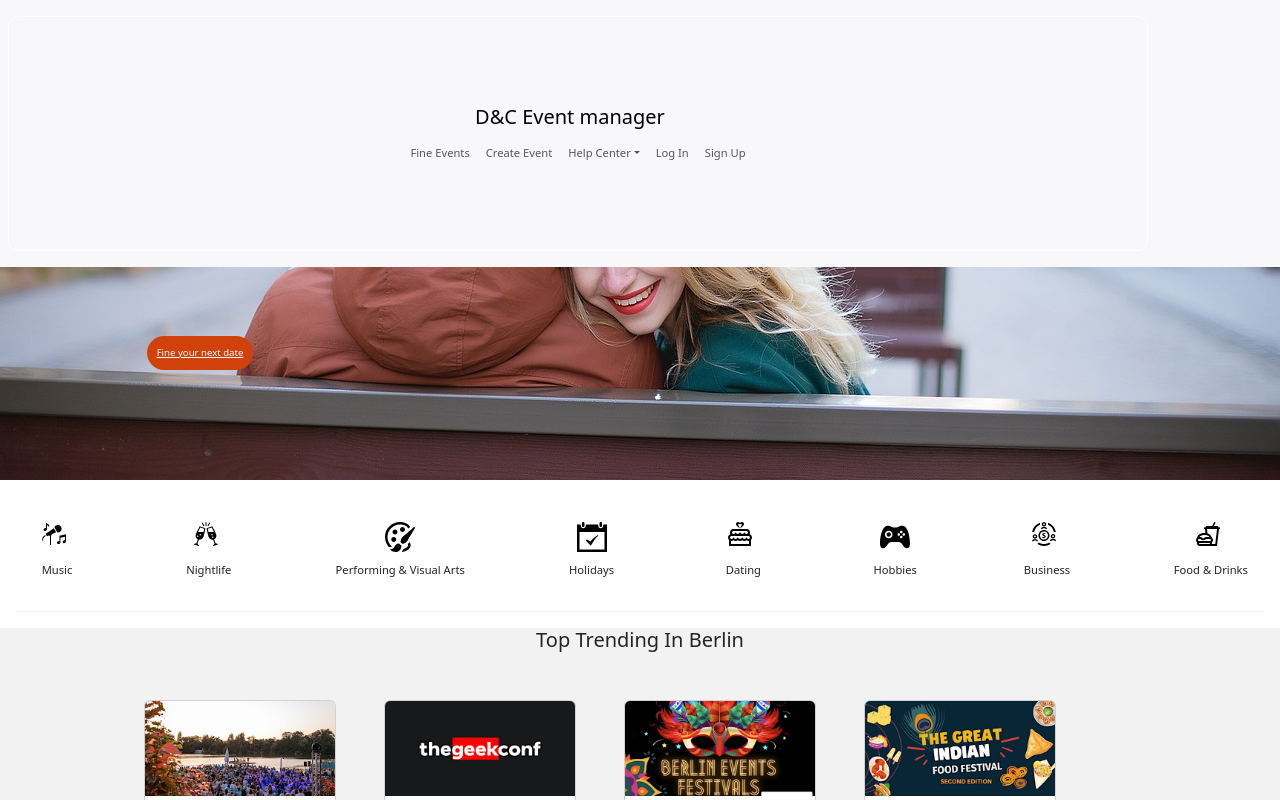
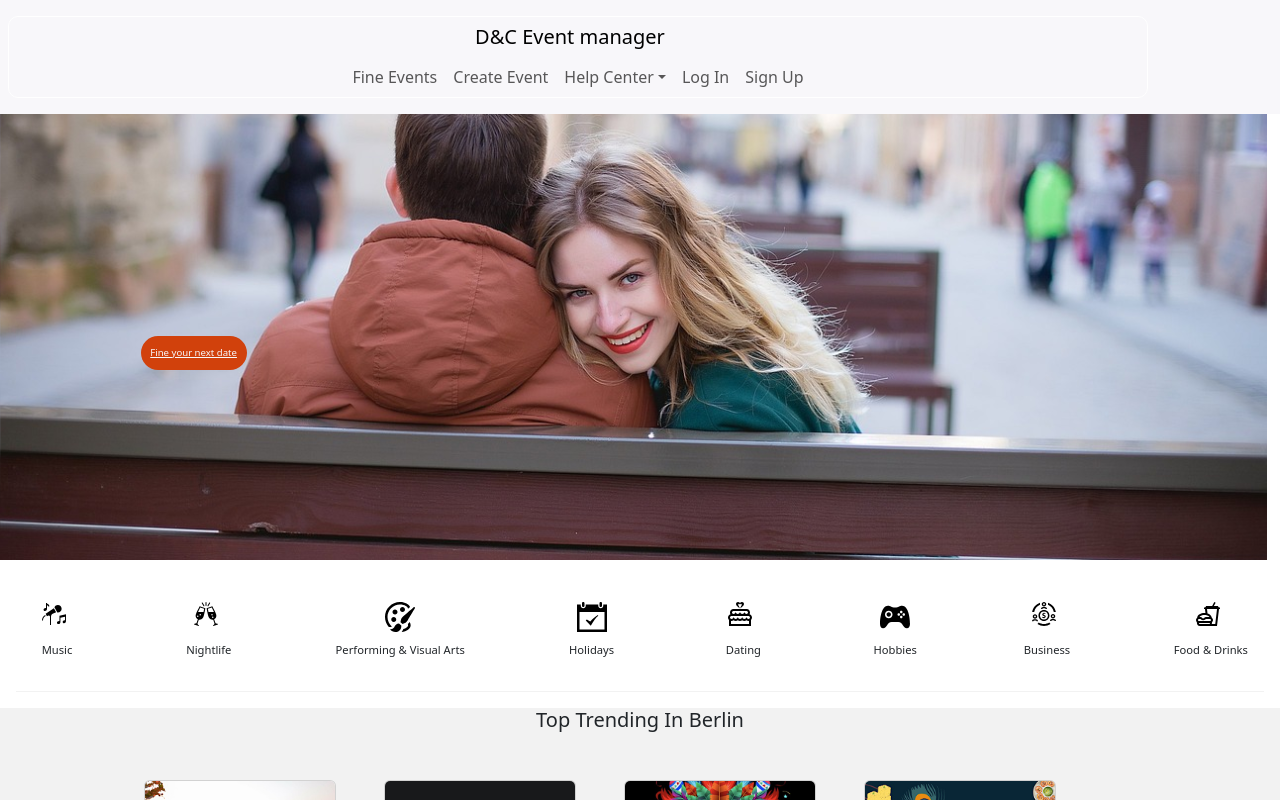
Before and after one commit to JaffDavy/event-management-app, a React (Vite) app: page / in a window 1280 px wide. Shown: the top 800 px of the page. Built offline with nearby package versions, Linux system fonts and the light colour scheme.

Commit message:
full home page

```diff
--- a/package.json
+++ b/package.json
@@ -23,6 +23,7 @@
     "eslint-plugin-react": "^7.34.4",
     "eslint-plugin-react-hooks": "^4.6.2",
     "eslint-plugin-react-refresh": "^0.4.8",
+    "react-router-dom": "^6.25.1",
     "vite": "^5.3.4"
   }
 }
--- a/src/App.css
+++ b/src/App.css
@@ -29,7 +29,7 @@
 
 @media screen and (min-width: 600px) {
   .container {
-    padding: 5rem;
+    /* padding: 5rem; */
     border: 1px solid white;
     border-radius: 10px;
     margin: 0.5rem;
@@ -78,8 +78,8 @@ p {
   background-image: url(./assets/date-2276564_1280.jpg);
   background-size: cover;
   background-position: center;
-  height: 60vh;
-  width: 100vw;
+  height: 70vh;
+  width: 99vw;
 }
 
 .fineyourmatch button {
--- a/src/App.jsx
+++ b/src/App.jsx
@@ -1,13 +1,7 @@
 import React, { useState } from "react";
 import { Login } from "./Login";
 import { Register } from "./Register";
-import './App.css'
-import NavBar from './Components/Navbar'
-import Iconwrapper from './Components/Iconwrapper'
-import Trend from './Components/Toptrendberlin'
-import Moreevents from './Components/moreevents'
-import Popular from './Components/popularcitys'
-import About from './Components/About'
+import Homepage from "./Components/Home-page";
 
 function App() {
   const [currentForm, setCurrentForm] = useState('login');
@@ -19,18 +13,8 @@ function App() {
   return (
 
   <>
-    <header>
-      <NavBar />
-    </header>
     <body>
-      <div className='fineyourmatch'>
-        <button><a href='https://www.eventbrite.com/b/local/home-and-lifestyle/dating/' class="button-link">Fine your next date</a></button>
-      </div>
-      <Iconwrapper />
-      <Trend />
-      <Moreevents />
-      <Popular />
-      <About />
+      <Homepage />
     </body>
     <div className="App">
       {
--- /dev/null
+++ b/src/Components/Home-page.jsx
@@ -0,0 +1,33 @@
+import React, { useState } from "react";
+import '../App.css'
+import NavBar from "./Navbar";
+import Iconwrapper from './Iconwrapper'
+import Trend from './Toptrendberlin'
+import Moreevents from './moreevents'
+import Popular from './popularcitys'
+import About from './About'
+
+function Homepage() {
+
+  return (
+
+  <>
+    <header>
+      <NavBar />
+    </header>
+    <body>
+      <div className='fineyourmatch'>
+        <button><a href='https://www.eventbrite.com/b/local/home-and-lifestyle/dating/' class="button-link">Fine your next date</a></button>
+      </div>
+      <Iconwrapper />
+      <Trend />
+      <Moreevents />
+      <Popular />
+      <About />
+    </body>
+  </>
+  )
+
+}
+
+export default Homepage;
```
Also changed, not shown: 1 other file (tests, documents, lock files or other folders).
